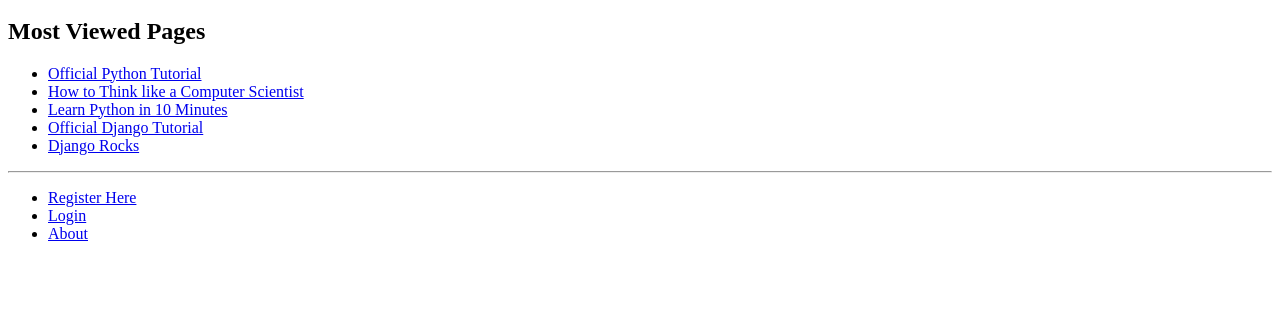
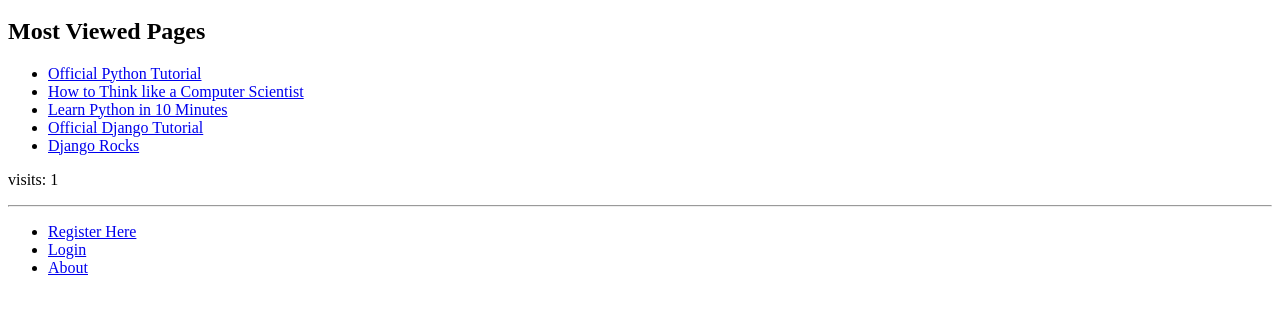
Before and after one commit to acev3/rango, a Django app: page /rango/ in a window 1280 px wide. Shown: the part 221-535 px from the top of the page. Run offline with Django 3.2, Linux system fonts and the light colour scheme; data comes from the database, SQL or seed files in the repository; both versions use the stored data as it was after the commit.

Commit message:
Step 11 - cookies and sessions

```diff
--- a/tango_with_django_project/rango/views.py
+++ b/tango_with_django_project/rango/views.py
@@ -5,6 +5,7 @@ from rango.forms import CategoryForm, PageForm, UserForm, UserProfileForm
 from django.contrib.auth import authenticate, login, logout
 from django.http import HttpResponseRedirect, HttpResponse
 from django.contrib.auth.decorators import login_required
+from datetime import datetime
 
 """
 def index(request):
@@ -29,12 +30,43 @@ def index(request):
     pages_list = Page.objects.order_by('-views')[:5]
     context_dict = {'categories': category_list}
     context_dict['pages'] = pages_list
-    # Формируем ответ для клиента по шаблону и отправляем обратно!
-    return render(request, 'rango/index.html', context_dict)
+    visits = request.session.get('visits')
+    if not visits:
+        visits = 1
+    reset_last_visit_time = False
+
+    last_visit = request.session.get('last_visit')
+    if last_visit:
+        last_visit_time = datetime.strptime(last_visit[:-7], "%Y-%m-%d %H:%M:%S")
+
+        if (datetime.now() - last_visit_time).seconds > 0:
+            # ...прибавляем единицу к предыдущему значению cookie...
+            visits = visits + 1
+            # ...и обновляем cookie last visit cookie.
+            reset_last_visit_time = True
+    else:
+        # Cookie last_visit не существует, поэтому создаём его для текущей даты/времени.
+        reset_last_visit_time = True
+
+    if reset_last_visit_time:
+        request.session['last_visit'] = str(datetime.now())
+        request.session['visits'] = visits
+    context_dict['visits'] = visits
+
+    response = render(request, 'rango/index.html', context_dict)
+
+    return response
 
 
 def about(request):
-    return render(request, 'rango/about.html', {})
+    # Если существует переменная сессии visits, то считать и использовать её.
+    # Если нет, то пользователь не посещало сайт, поэтому присваиваем ей нулевое значение.
+    if request.session.get('visits'):
+        count = request.session.get('visits')
+    else:
+        count = 0
+
+    return render(request, 'rango/about.html', {'visits': count})
 
 
 
@@ -119,7 +151,6 @@ def add_page(request, category_name_slug):
     return render(request, 'rango/add_page.html', context_dict)
 
 def register(request):
-
     # Логическое значение указывающее шаблону прошла ли регистрация успешно.
     # В начале ему присвоено значение False. Код изменяет значение на True, если регистрация прошла успешно.
     registered = False
--- a/tango_with_django_project/tango_with_django_project/settings.py
+++ b/tango_with_django_project/tango_with_django_project/settings.py
@@ -125,3 +125,5 @@ MEDIA_ROOT = MEDIA_DIR
 MEDIA_URL = '/media/'
 
 LOGIN_URL = '/rango/login/'
+
+SESSION_EXPIRE_AT_BROWSER_CLOSE = True
--- a/tango_with_django_project/templates/rango/about.html
+++ b/tango_with_django_project/templates/rango/about.html
@@ -10,4 +10,5 @@
         <div>
             This tutorial has been put together by Pavlos Ratis.<br />
         </div>
+        <p> visits: {{ visits }}</p>
 {% endblock %}
--- a/tango_with_django_project/templates/rango/index.html
+++ b/tango_with_django_project/templates/rango/index.html
@@ -20,7 +20,7 @@
                 <ul>
                     {% for category in categories %}
                         <li>
-                            <a href="{% url 'show_category' category.slug %}">{{ category.name }}</a>
+                            <a href="{% url 'category' category.slug %}">{{ category.name }}</a>
                         </li>
                     {% endfor %}
                 </ul>
@@ -39,5 +39,6 @@
             {% else %}
                 <strong>There are no categories present.</strong>
             {% endif %}
+             <p> visits: {{ visits }}</p>
         </div>
 {% endblock %}
```
Also changed, not shown: tango_with_django_project/db.sqlite3.
